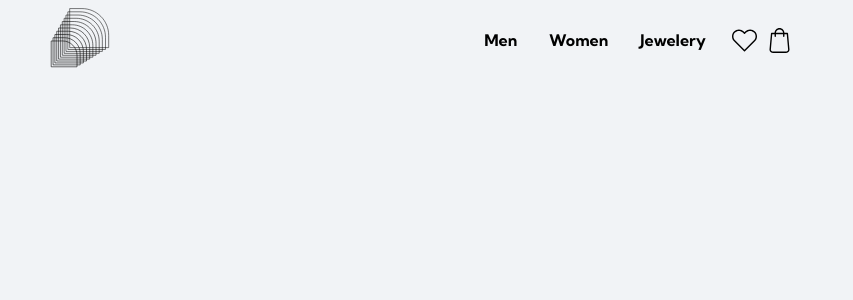
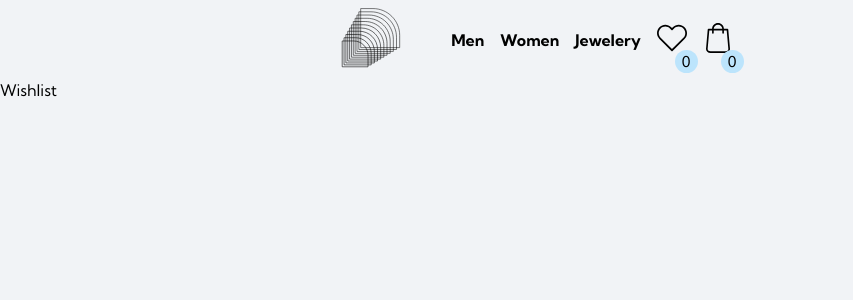
Before and after one commit to anibolokadze/E-commerce, a React (Vite) app: page /Wishlist in a window 1280 px wide. Before the commit this address had no page. Shown: the top 300 px of the page, without its empty margins (0-853 px from the left). Built offline with nearby package versions, Linux system fonts and the light colour scheme.

Commit message:
navbar styles

```diff
--- a/src/App.tsx
+++ b/src/App.tsx
@@ -7,6 +7,8 @@ import MenCategory from "./pages/Men";
 import WomenCategory from "./pages/Women";
 import JeweleryCategory from "./pages/Jewelery";
 import CategoryDetails from "./pages/CategoryDetails";
+import ShoppingCart from "./pages/ShoppingCart";
+import Wishlist from "./pages/Wishlist";
 
 const App: React.FC = () => {
   return (
@@ -15,6 +17,8 @@ const App: React.FC = () => {
 
       <Routes>
         <Route path="/" element={<Home />} />
+        <Route path="/shopping-cart" element={<ShoppingCart />} />
+        <Route path="/Wishlist" element={<Wishlist />} />
         <Route
           path="/popular-products/:productTitle"
           element={<PopularProductDetailsPage />}
--- a/src/Components/Navbar.tsx
+++ b/src/Components/Navbar.tsx
@@ -36,6 +36,7 @@ const Navbar: React.FC = () => {
 
         <div className={styles.icons}>
           {/* SVG paths */}
+          <Link to="wishlist" className={styles.link}>
             <svg
               fill="#000000"
               height="200px"
@@ -59,7 +60,10 @@ const Navbar: React.FC = () => {
                 </g>
               </g>
             </svg>
+            <div>0</div>
+          </Link>
           {/* SVG paths */}
+          <Link to="shopping-cart" className={styles.link}>
             <svg
               fill="#000000"
               height="200px"
@@ -83,6 +87,8 @@ const Navbar: React.FC = () => {
                 </g>
               </g>
             </svg>
+            <div>0</div>
+          </Link>
         </div>
         <button
           className={`${styles["nav-btn"]} ${styles["nav-close-btn"]}`}
--- a/src/Components/styles/navbar.module.scss
+++ b/src/Components/styles/navbar.module.scss
@@ -1,12 +1,12 @@
 header {
   display: flex;
   align-items: center;
-  justify-content: space-between;
+  justify-content: center;
   height: 80px;
   padding: 0 50px;
+  column-gap: 50px;
 
   nav a {
-    margin: 0 16px;
     text-decoration: none;
     color: black;
     font-weight: 600;
@@ -40,21 +40,36 @@ header {
     font-size: 30px;
   }
 
-  img{
+  img, svg{
     width: 60px;
     &:hover{
       text-decoration: none !important;
     }
   }
 
-  .icons svg{
-    width: 25px;
-    height: 25px;
-    margin-left: 10px;
+  .icons {
+    .link{
+      position: relative;
+    }
+    svg{
+      width: 30px;
+      height: 30px;
 
-    &:hover{
-      fill: #4169e1;
-      cursor: pointer;
+
+      &:hover{
+        fill: #4169e1;
+        cursor: pointer;
+      }
+    }
+    div{
+      position: absolute;
+      top: 27px;
+      left: 18px;
+      background: rgb(188, 228, 252);
+      padding: 2px 7px;
+      border-radius: 50%;
+      font-size: 15px;
+      font-weight: 100;
     }
   }
 
@@ -64,9 +79,13 @@ header div,
 nav {
   display: flex;
   align-items: center;
+  column-gap: 16px;
 }
 
 @media (max-width: 1024px) {
+  header{
+    justify-content: space-between;
+  }
   header .nav-btn {
     visibility: visible;
     opacity: 1;
--- a/src/pages/PopularProductsDetails/popularProducts.module.scss
+++ b/src/pages/PopularProductsDetails/popularProducts.module.scss
@@ -56,11 +56,16 @@
             }
         }
 
-        .addToCart{
+        a .addToCart{
+            width: 100%;
+            color: black;
             background: lightblue;
             height: 40px;
             border-radius: 30px;
             transition: 0.5s;
+            display: flex;
+            align-items: center;
+            justify-content: center;
 
             &:hover{
                 opacity: 0.7;
--- /dev/null
+++ b/src/pages/ShoppingCart/index.tsx
@@ -0,0 +1,7 @@
+import React from "react";
+
+const ShoppingCart: React.FC = () => {
+  return <div>hi</div>;
+};
+
+export default ShoppingCart;
--- /dev/null
+++ b/src/pages/Wishlist/index.tsx
@@ -0,0 +1,7 @@
+import React from "react";
+
+const Wishlist: React.FC = () => {
+  return <div>Wishlist</div>;
+};
+
+export default Wishlist;
```
Also changed, not shown: src/pages/CategoryDetails/index.tsx (+4 -2 lines). Lines whose indentation alone changed are shown as unchanged.
